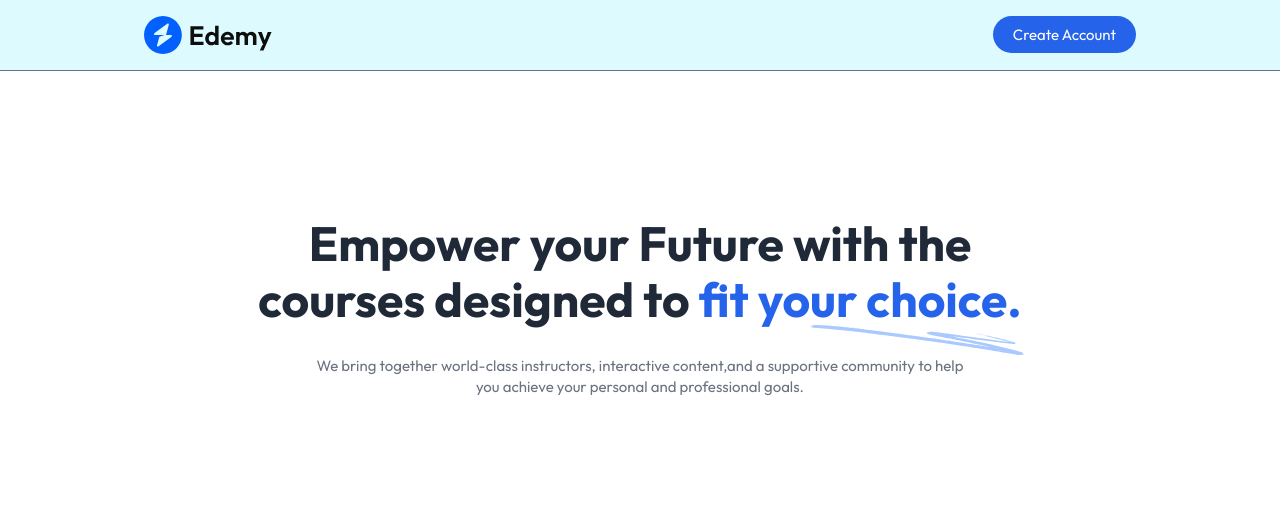
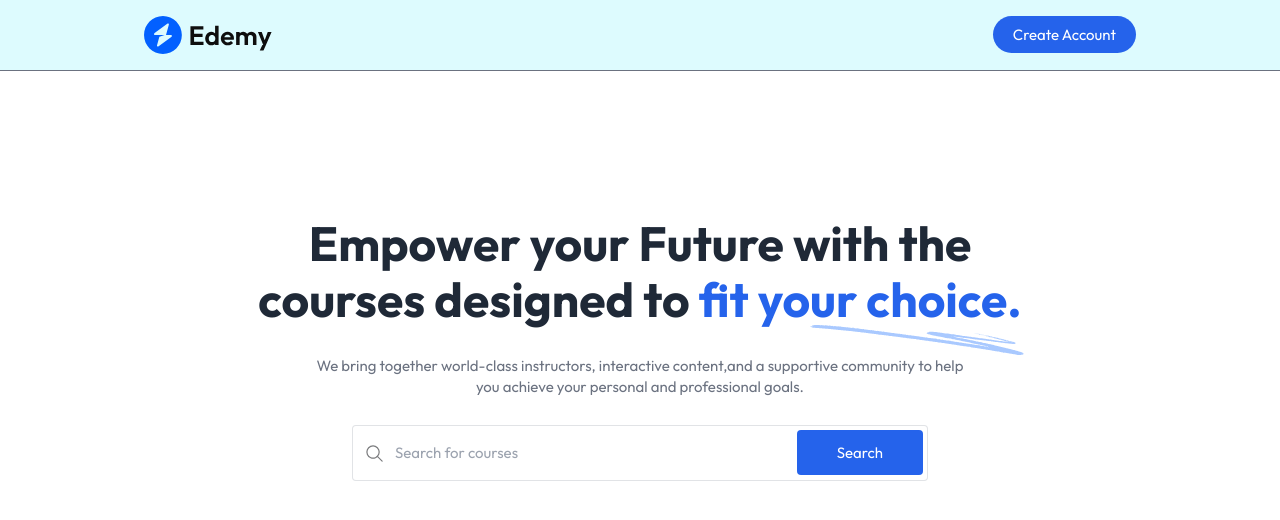
Before and after one commit to juhinagpure/LMS, a React (Vite) app in the folder client/: page / in a window 1280 px wide. Shown: the top 520 px of the page. Built offline with nearby package versions, Linux system fonts and the light colour scheme; no server answers; a web font is replaced by a local one.

Commit message:
add SearchBar component to Hero for enhanced user interaction

```diff
--- a/client/src/components/student/Hero.jsx
+++ b/client/src/components/student/Hero.jsx
@@ -1,4 +1,5 @@
 import { assets } from "../../assets/assets";
+import SearchBar from "./SearchBar";
 
 const Hero = () => {
   return (
@@ -23,6 +24,7 @@
         We bring together world-class instructors to help you achieve your
         professional goals.
       </p>
+      <SearchBar />
     </div>
   );
 };
```
